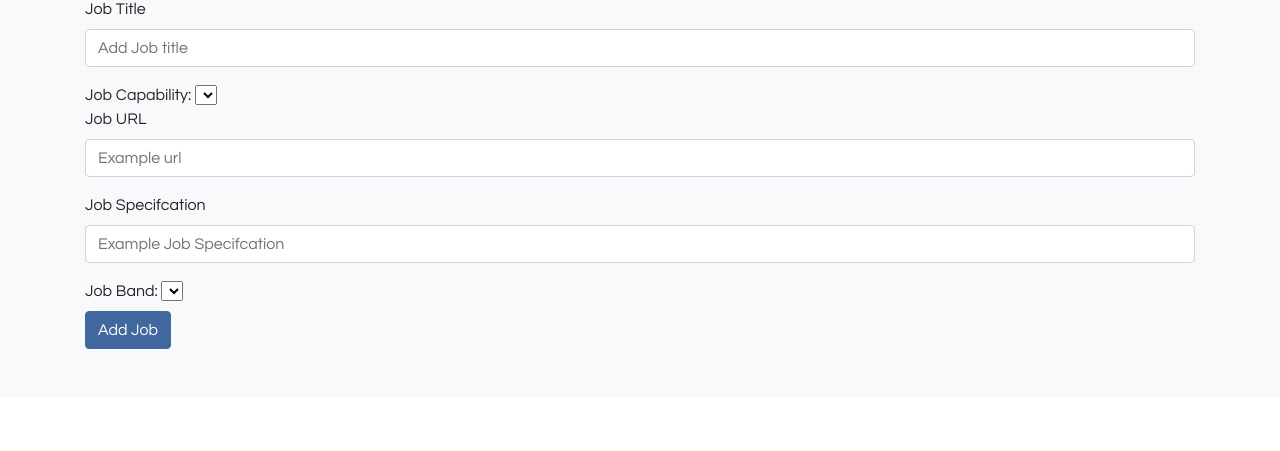
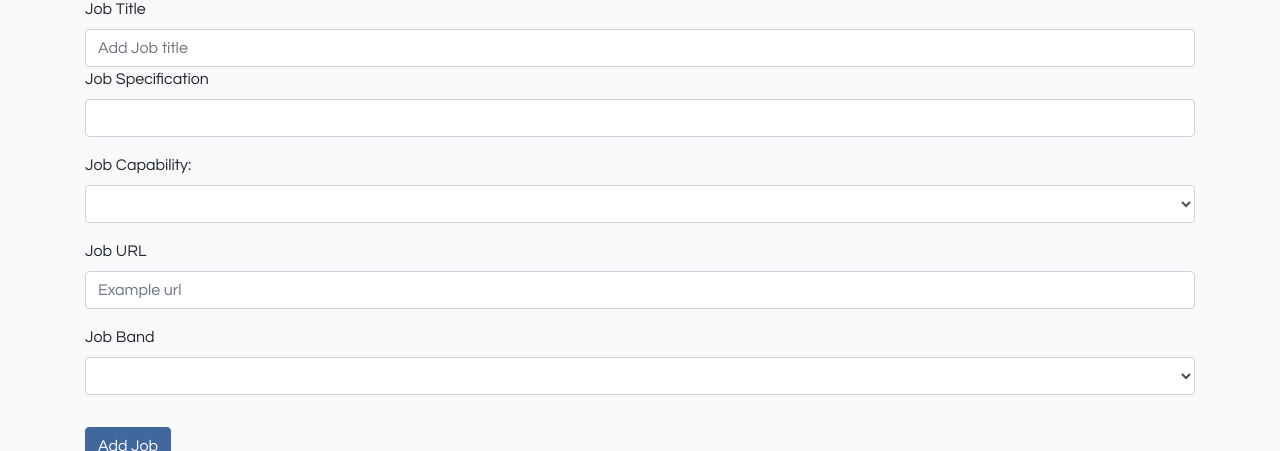
Before and after one commit to cormac-larkin-kainos/Floor_Is_Java_Frontend, a website: page views/add-job.html in a window 1280 px wide. Shown: the part 183-634 px from the top of the page. Drawn offline with nearby package versions, Linux system fonts and the light colour scheme; files that its build step writes are made by us from their sources.

Commit message:
Front end for US012-Add new role to existing job family and band updates

```diff
--- a/app.ts
+++ b/app.ts
@@ -48,6 +48,12 @@ app.use(token);
 app.get('/', (req: Request, res: Response)=> {
   res.render('index', {token: req.session.token});
 });
+app.get('/add-job', (req: Request, res: Response)=> {
+  res.render('add-job', {token: req.session.token});
+});
+app.post('/add-job', (req: Request, res: Response)=> {
+  res.render('add-job', {token: req.session.token});
+});
 
 // eslint-disable-next-line @typescript-eslint/no-var-requires
 require('./controller/JobController')(app);
--- a/views/add-job.html
+++ b/views/add-job.html
@@ -16,22 +16,17 @@
                     <label for="title">Job Title</label>
                     <input type="text" id="title" name="title" class="form-control" value="{{ title }}"
                         placeholder="Add Job title" required>
-                </div>
-                <div class="dropdown-menu">
                 <div class="form-group">
                     <label for="jobSpec">Job Specification</label>
-                        <input type="dropdown" id="jobSpec" name="jobSpec" class="form-control" value="{{ jobSpec }}"
-                            required>
+                    <input type="text" id="jobSpec" name="jobSpec" class="form-control" value="{{ jobSpec }}"required>
                 </div>
-                </div>
-                <div class="dropdown">
-                    Job Capability:
-                    <select>
+                <div class="form-group">
+                    <label for="capability">Job Capability: </label>
+                <select id="capability" name="capability" class="form-control" required>
                         {% for capability in jobCapabilities %}
                         <option value="{{ capability.value }}">{{ capability.label }}</option>
                         {% endfor %}
                 </select>
-                </button>
                 </div>
                 <div class="form-group">
                     <label for="jobURL">Job URL</label>
@@ -39,20 +34,16 @@
                         placeholder="Example url" required>
                 </div>
                 <div class="form-group">
-                    <label for="jobURL">Job Specifcation</label>
-                    <input type="text" id="jobSpec" name="jobSpec" class="form-control" value="{{ jobSpec }}"
-                        placeholder="Example Job Specifcation" required>
-                </div>
-
-                <div class="dropdown">
-                    <label for="jobBand">Job Band:</label>
-                    <select>
+                    <label for="jobBand">Job Band</label>
+                    <select id="jobBand" name="jobBand" class="form-control">
                         {% for jobBand in jobBands %}
                         <option value="{{ jobBand.value }}">{{ jobBand.label }}</option>
                         {% endfor %}
                     </select>
                 </div>
-                <button type="submit" class="btn btn-primary kainos-btn">Add Job</button>
+                <div>
+                <button type="submit" class="mt-3 btn btn-primary kainos-btn ">Add Job</button>
+                </div>
              </form>
         </div>
     </section>
```
Also changed, not shown: controller/JobController.ts (+12 -4 lines), views/view-all-jobs.html (+2 -0 lines). Lines whose indentation alone changed are shown as unchanged.
